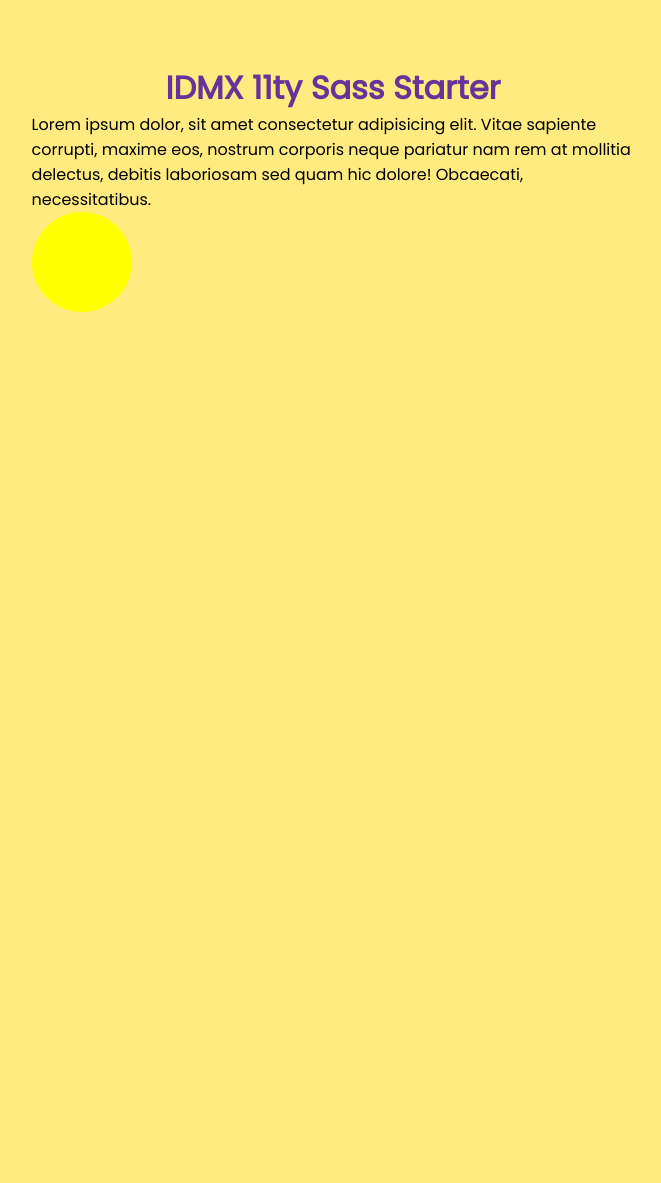
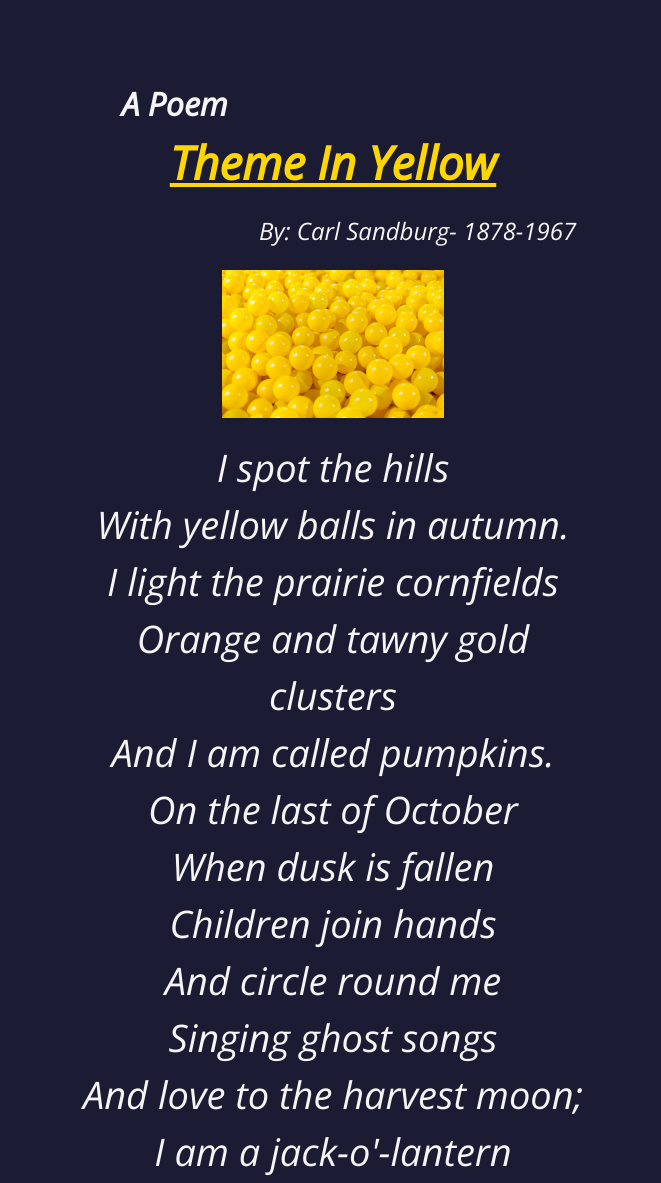
Before and after one commit to RVCC-IDMX/poem-site-sergim1423, an Eleventy site: page src/index.html in a window 1280 px wide. Shown: the top 1183 px of the page, without its empty margins (307-968 px from the left). Before the commit the page ends 800 px from the top, so only its background shows below. Built offline with nearby package versions, Linux system fonts and the light colour scheme; Eleventy itself is replaced by a stand-in of ours; files that its build step writes are made by us from their sources.

Commit message:
added all content from previous poem page

```diff
--- /dev/null
+++ b/src/images/about.txt
@@ -0,0 +1,6 @@
+This favicon was generated using the following font:
+
+- Font Title: Leckerli One
+- Font Author: Copyright (c) 2011 Gesine Todt (www.gesine-todt.de), with Reserved Font Names "Leckerli"
+- Font Source: http://fonts.gstatic.com/s/leckerlione/v16/V8mCoQH8VCsNttEnxnGQ-1itLZxcBtItFw.ttf
+- Font License: SIL Open Font License, 1.1 (http://scripts.sil.org/OFL))
--- a/src/index.html
+++ b/src/index.html
@@ -5,15 +5,41 @@
     <meta name="viewport" content="width=device-width, initial-scale=1.0">
     <meta name="description" content="A modern CSS page">
     <meta name="generator" content="Eleventy v1.2" />
-    <title>IDMX 11ty Sass Starter</title>
+    <title>A Poem</title>
     <link rel="shortcut icon" href="images/favicon.png" type="image/png">
     <link rel="icon" type="image/svg+xml" href="images/favicon.svg" />
     <link rel="stylesheet" href="css/main.css">
+    <link rel="apple-touch-icon" sizes="180x180" href="/apple-touch-icon.png">
+        <link rel="icon" type="image/png" sizes="32x32" href="/images/favicon-32x32.png">
+        <link rel="icon" type="image/png" sizes="16x16" href="/images/favicon-16x16.png">
+        <link rel="manifest" href="/images/site.webmanifest">
+        <link rel="icon" href="/images/favicon.ico?v1" type="image/png">
+        <link rel="preconnect" href="https://fonts.googleapis.com">
+        <link rel="preconnect" href="https://fonts.gstatic.com" crossorigin>
+        <link href="https://fonts.googleapis.com/css2?family=Open+Sans:ital,wght@1,300&display=swap" rel="stylesheet">
   </head>
   <body>
-  <h1>IDMX 11ty Sass Starter</h1>
-  <p>Lorem ipsum dolor, sit amet consectetur adipisicing elit. Vitae sapiente corrupti, maxime eos, nostrum corporis neque pariatur nam rem at mollitia delectus, debitis laboriosam sed quam hic dolore! Obcaecati, necessitatibus.</p>
-  <div class="circle"></div>
+    <h1 class="heading">A Poem</h1>
+    <h2 class="title"><u>Theme In Yellow</u></h2>
+    <p class="author">By: Carl Sandburg- 1878-1967</p>
+    <img src="/Images/yellow balls.jpg" alt="yellow balls" class="balls">
+    <article class="poem">
+        <p> I spot the hills </p>
+        <p> With yellow balls in autumn. </p>
+        <p> I light the prairie cornfields </p>
+        <p> Orange and tawny gold clusters </p>
+        <p> And I am called pumpkins. </p>
+        <p> On the last of October </p>
+        <p> When dusk is fallen </p>
+        <p> Children join hands </p>
+        <p> And circle round me </p>
+        <p> Singing ghost songs </p>
+        <p> And love to the harvest moon; </p>
+        <p>I am a jack-o'-lantern </p>
+        <p> With terrible teeth </p>
+        <p>And the children know </p>
+       <p> I am fooling.</p>
+    </article>
   <script src="js/index.js"></script>
   </body>
 </html>
--- a/src/sass/base/_reset.scss
+++ b/src/sass/base/_reset.scss
@@ -3,3 +3,78 @@
   padding: 0;
   box-sizing: border-box;
 }
+/* Box sizing rules */
+*,
+*::before,
+*::after {
+  box-sizing: border-box;
+}
+
+/* Remove default margin */
+body,
+h1,
+h2,
+h3,
+h4,
+p,
+figure,
+blockquote,
+dl,
+dd {
+  margin: 0;
+}
+/* Remove list styles on ul, ol elements with a list role, which suggests default styling will be removed */
+ul[role='list'],
+ol[role='list'] {
+  list-style: none;
+}
+
+/* Set core root defaults */
+html:focus-within {
+  scroll-behavior: smooth;
+}
+
+/* Set core body defaults */
+body {
+  min-height: 100vh;
+  text-rendering: optimizeSpeed;
+  line-height: 1.5;
+  background-color: rgb(27, 27, 51);
+  font-family: 'Open Sans', sans-serif;
+}
+
+/* A elements that don't have a class get default styles */
+a:not([class]) {
+  text-decoration-skip-ink: auto;
+}
+
+/* Make images easier to work with */
+img,
+picture {
+  max-width: 100%;
+  display: block;
+}
+
+/* Inherit fonts for inputs and buttons */
+input,
+button,
+textarea,
+select {
+  font: inherit;
+}
+
+/* Remove all animations, transitions and smooth scroll for people that prefer not to see them */
+@media (prefers-reduced-motion: reduce) {
+  html:focus-within {
+   scroll-behavior: auto;
+  }
+
+  *,
+  *::before,
+  *::after {
+    animation-duration: 0.01ms !important;
+    animation-iteration-count: 1 !important;
+    transition-duration: 0.01ms !important;
+    scroll-behavior: auto !important;
+  }
+}
--- a/src/sass/pages/_home.scss
+++ b/src/sass/pages/_home.scss
@@ -3,8 +3,8 @@
 @use "../base/typography" as type;
 
 body {
-  font-family: type.$font;
-  background-color: var.$bg-very-light;
+  font-family: 'Open Sans', sans-serif;
+  background-color: rgb(27, 27, 51);
   width: min(100% - 2rem, 60ch);
   margin-inline: auto;
   margin-block: 4rem;
@@ -20,3 +20,68 @@ h1 {
   border-radius: 90%;
   background-color: yellow;
 }
+.heading{
+  text-align: left;
+  font-size: 6vw;
+  padding-left: 4%;
+  color: whitesmoke;
+}
+.title{
+  text-align: center;
+  color: gold;
+  font-size: 8vw;
+  font-weight: 600;
+
+}
+.author{
+  text-align: right;
+  font-style: italic;
+  font-size: 4vw;
+  padding-right: 4%;
+  color: whitesmoke;
+}
+.poem{
+  text-align: center;
+  font-size: 7vw;
+  color: whitesmoke;
+}
+.balls{
+  padding: 4%;
+}
+@media screen and (min-width:600px){
+  .heading{
+      font-size: 6vw;
+  }
+  .title{
+      font-size: 6vw;
+  }
+  .author{
+      font-size: 3vw;
+  }
+  .poem{
+      font-size: 5vw;
+  }
+}
+@media screen and (min-width:960px){
+  .balls{
+      display: block;
+      margin-left: auto;
+      margin-right: auto;
+      width: 50%;
+  }
+  .heading{
+      font-size: 32px;
+      padding-left: 10%;
+      padding-top: 3%;
+  }
+  .title{
+      font-size: 46px;
+  }
+  .author{
+      font-size: 24px;
+      padding-top: 3%;
+  }
+  .poem{
+      font-size: 38px
+  }
+}
```
Also changed, not shown: src/images/android-chrome-192x192.png (added), src/images/android-chrome-512x512.png (added), src/images/apple-touch-icon.png (added), src/images/favicon-16x16.png (added), src/images/favicon-32x32.png (added), src/images/favicon.ico (added), src/images/site.webmanifest (added), src/images/yellow balls.jpg (added).
